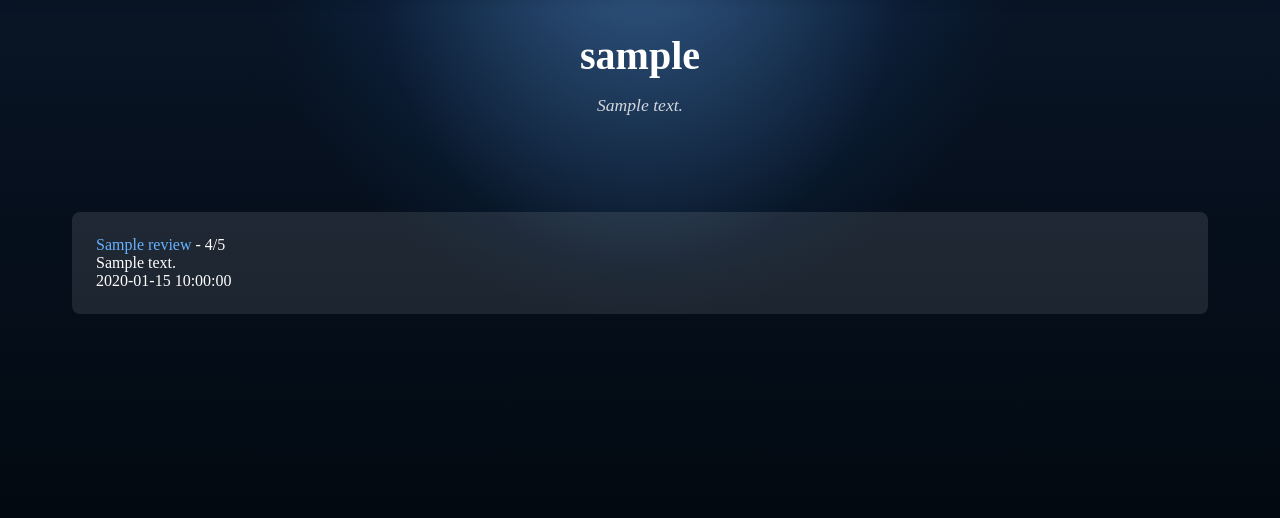
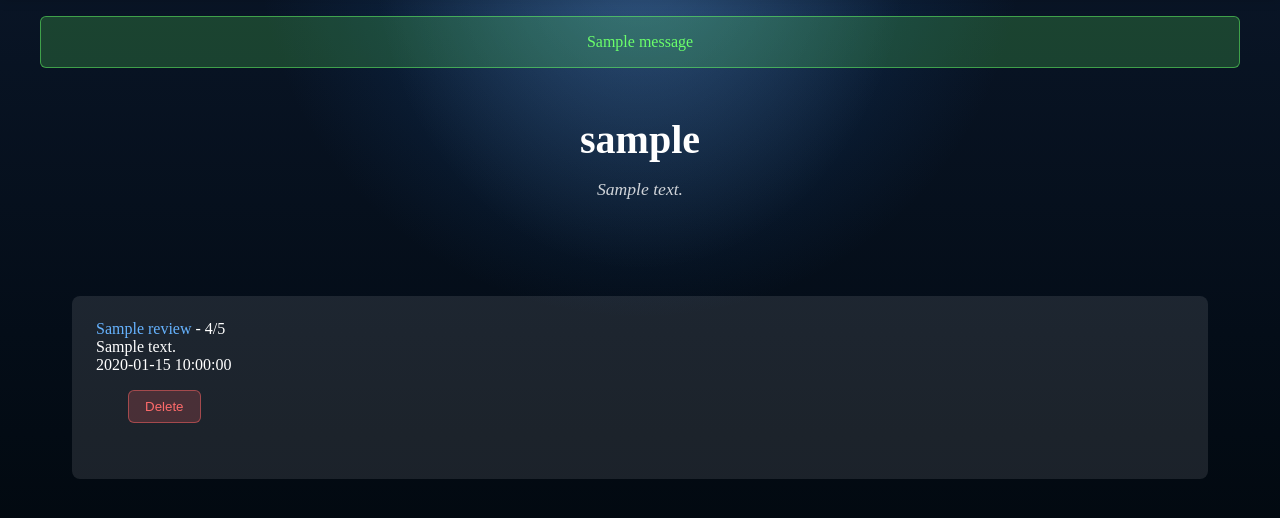
Before and after one commit to xmashalx/movie_reviews, a Flask app: template api/templates/user_profile.html in a window 1280 px wide. Shown: the part 66-584 px from the top of the page. Run offline with Flask 3, Linux system fonts and the light colour scheme; the visitor is signed in with stand-in values (Sample User, id 1); the template is opened without the code that fills it: most values are stand-ins (such as "Sample title", 1, 10 or a date in 2020); one stand-in notice (Sample message) is shown.

Commit message:
add a review delete button

```diff
--- a/api/api.py
+++ b/api/api.py
@@ -3,7 +3,7 @@ import os
 from flask import Flask, request, render_template, redirect, url_for, session, flash
 from datetime import datetime
 from database import (
-    get_db_connection, get_movies, get_movies_count,
+    delete_review, get_db_connection, get_movies, get_movies_count,
     get_movie_by_id, get_reviews_for_movie, insert_review,
     get_all_users, get_user_by_id, get_reviews_by_user,
     add_user, verify_user_credentials,
@@ -135,6 +135,26 @@ def user_profile(id):
                            user_reviews=reviews)
 
 
+@app.route('/review/<id>/delete', methods=['POST'])
+def remove_review(id):
+    if 'user_id' not in session:
+        return redirect(url_for('login'))
+
+    review_id = int(id)
+    user_id = session['user_id']
+
+    conn = get_db_connection(ENV)
+    deleted = delete_review(conn, review_id, user_id)
+    conn.close()
+
+    if deleted:
+        flash('Review deleted', 'success')
+    else:
+        flash('Could not delete review', 'error')
+
+    return redirect(url_for('user_profile', id=user_id))
+
+
 @app.route('/register', methods=['GET', 'POST'])
 def register():
     if request.method == 'GET':
--- a/api/static/css/style.css
+++ b/api/static/css/style.css
@@ -535,3 +535,21 @@ form button:hover {
     color: rgba(255, 255, 255, 0.8);
     font-size: 1rem;
 }
+
+.delete-form {
+    margin-top: 1rem;
+}
+
+.delete-btn {
+    padding: 0.5rem 1rem;
+    background-color: rgba(255, 100, 100, 0.2);
+    border: 1px solid rgba(255, 100, 100, 0.5);
+    color: #ff6b6b;
+    border-radius: 6px;
+    cursor: pointer;
+    transition: all 0.3s;
+}
+
+.delete-btn:hover {
+    background-color: rgba(255, 100, 100, 0.4);
+}
--- a/api/templates/user_profile.html
+++ b/api/templates/user_profile.html
@@ -26,6 +26,16 @@
             </div>
     </nav>
 
+    {% with messages = get_flashed_messages(with_categories=true) %}
+    {% if messages %}
+        {% for category, message in messages %}
+            <div class="flash-message flash-{{ category }}">
+                {{ message }}
+            </div>
+        {% endfor %}
+    {% endif %}
+    {% endwith %}
+
     <div class="profile_heading">
         <h1>
             {{user_info.user_name}}
@@ -44,6 +54,11 @@
         <p><a href="/movie/{{review.movie_id}}">{{review.title}}</a> - {{review.rating}}/5</p>
         <p>{{review.review_text}}</p>
         <p>{{review.created_at}}</p>
+        {% if session.user_id == user_info.id %}
+        <form action="/review/{{ review.id }}/delete" method="POST" class="delete-form">
+            <button type="submit" class="delete-btn">Delete</button>
+        </form>
+        {% endif %}
     </div>
     {% endfor %}
     </div>
```
Also changed, not shown: api/database.py (+10 -0 lines). Lines whose indentation alone changed are shown as unchanged.
